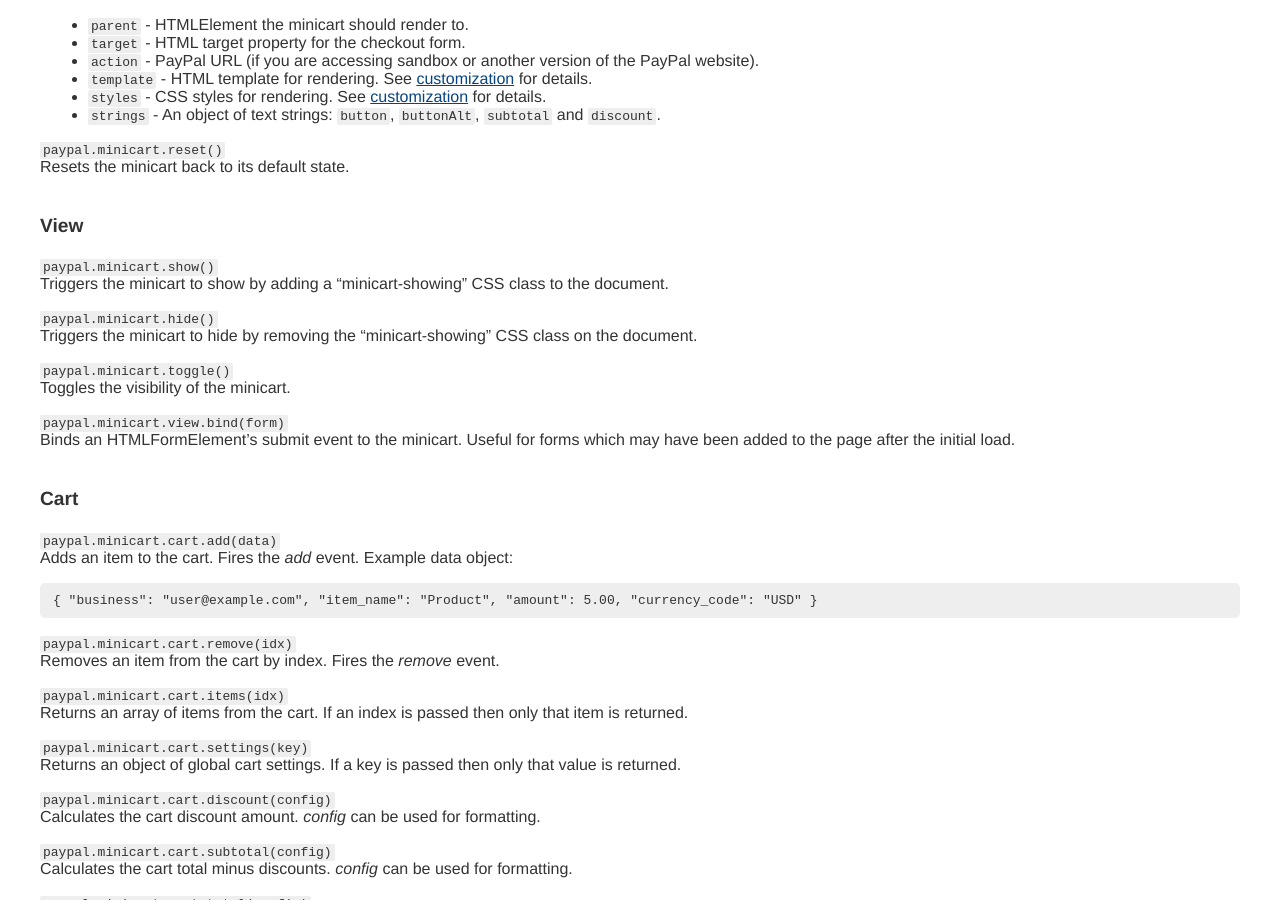
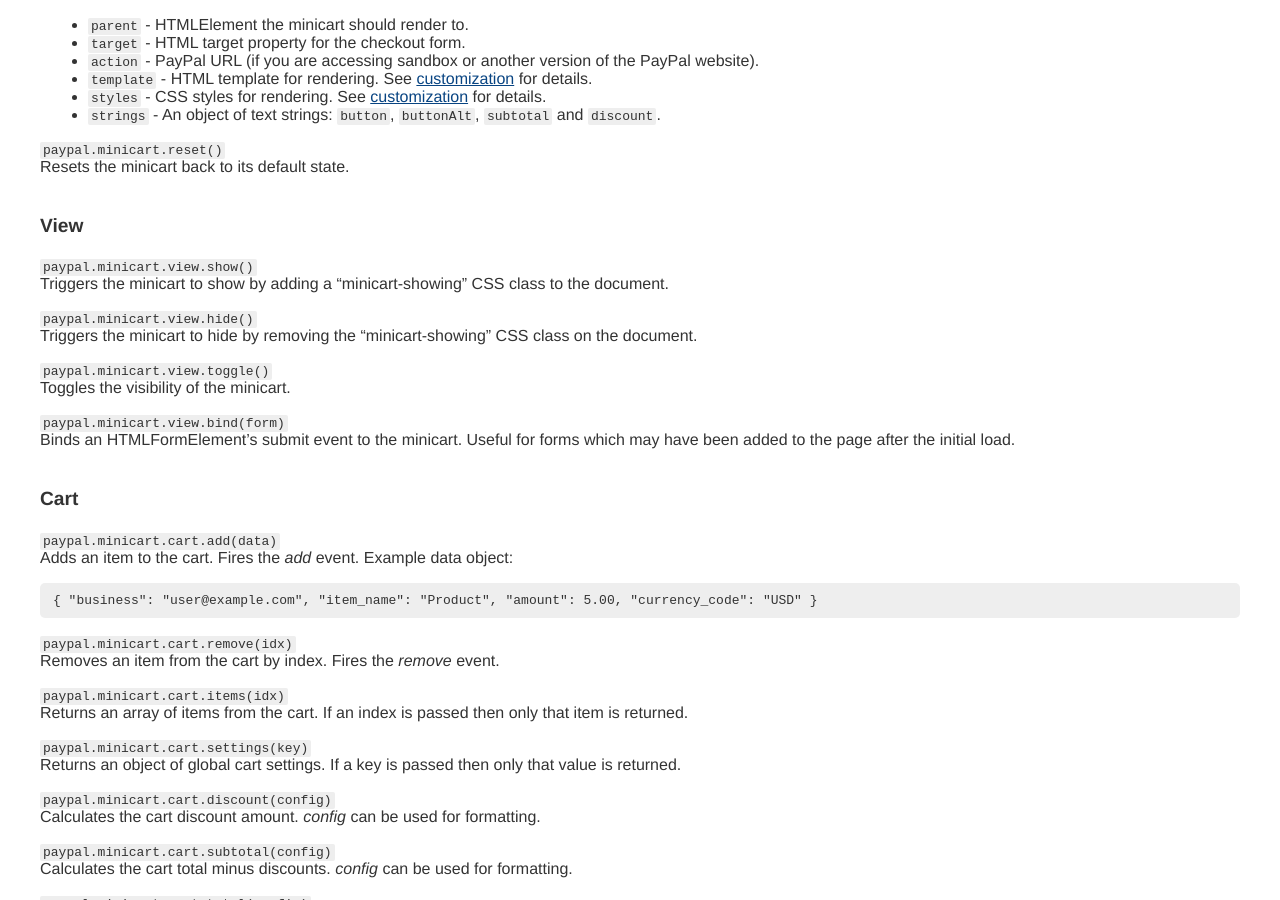
Before and after one commit to jeffharrell/minicart, a Jekyll site: the page built from index.md, in a window 1280 px wide and 900 px high, scrolled down 1384 px. Built offline with Jekyll 4.4.1, drawn with Linux system fonts in a browser that asks for light colours; Markdown is read by kramdown in place of the engine named in the settings.

Commit message:
Doc updates from master

```diff
--- a/index.md
+++ b/index.md
@@ -66,13 +66,13 @@ Resets the minicart back to its default state.
 
 ### View
 
-`paypal.minicart.show()`
+`paypal.minicart.view.show()`
 Triggers the minicart to show by adding a "minicart-showing" CSS class to the document.
 
-`paypal.minicart.hide()`
+`paypal.minicart.view.hide()`
 Triggers the minicart to hide by removing the "minicart-showing" CSS class on the document.
 
-`paypal.minicart.toggle()`
+`paypal.minicart.view.toggle()`
 Toggles the visibility of the minicart.
 
 `paypal.minicart.view.bind(form)`
```
Also changed, not shown: README.md.
